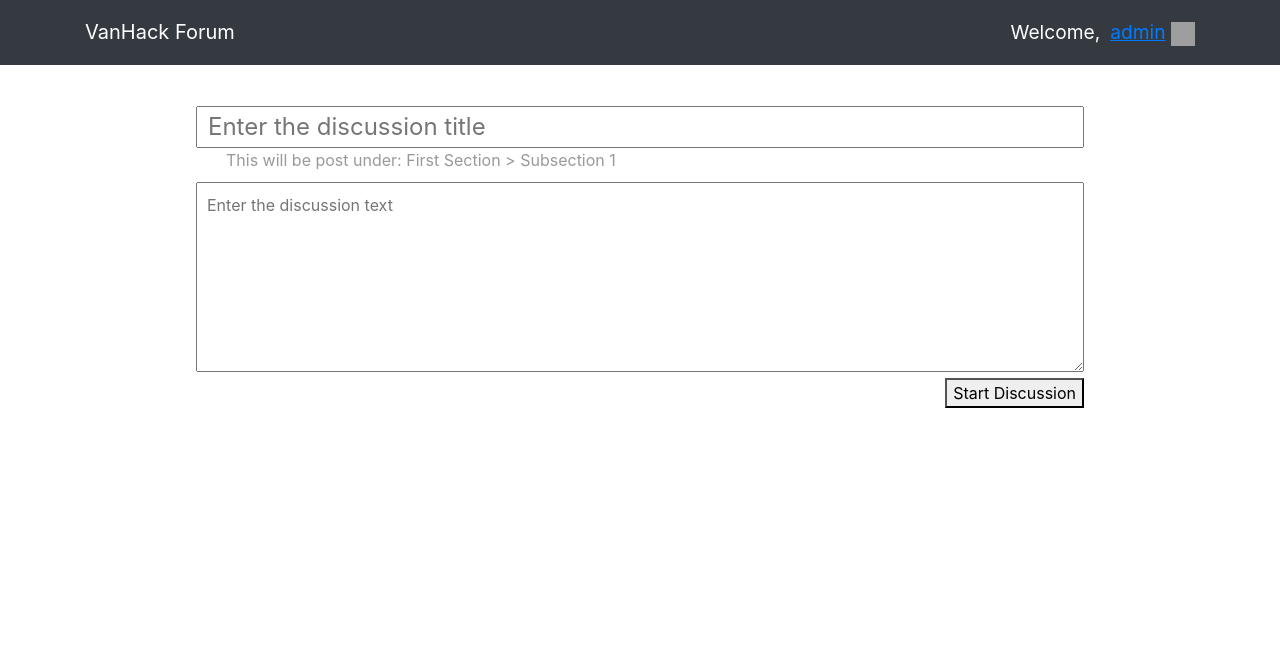
After one commit to guideo/VHForum, a Django app: a page that uses forum/templates/forum/newPost.html in a window 1280 px wide. The commit adds this page. Shown: the top 648 px of the page. Run offline with Django 3.2, Linux system fonts and the light colour scheme; a user stored in the database is signed in; data comes from the database, SQL or seed files in the repository; both versions use the stored data as it was after the commit; some libraries are stand-ins or nearby versions; grey boxes are pictures that could not be loaded.

Commit message:
Added New Post functionality; Improved signup form.

```diff
--- a/forum/static/css/custom.css
+++ b/forum/static/css/custom.css
@@ -177,5 +177,60 @@ body {
 	padding: 10px;
 	text-align: center;
 	position: relative;
+}
 
+#subsectionHeader{
+	position: relative;
+	margin-top: 20px;
+	padding-left: 20px;
+	margin-bottom: 30px;
 }
+
+#subsectionName{
+}
+
+#newPostButton{
+	position: absolute;
+	bottom: 0;
+	right: 0;
+	display: inline;
+}
+
+#newPostFormDiv{
+	position: relative;
+	margin-top: 50px;
+	text-align: center;
+}
+
+#newPostFormTitle{
+	display: inline-block;
+	width: 80%;
+	font-size: 1.5em;
+	padding-left: 10px;
+	padding-right: 10px;
+}
+
+#newPostFormHelpText{
+	display: inline-block;
+	text-align: left;
+	padding-left: 30px;
+	width: 80%;
+	margin-bottom: 10px;
+	color: #999999;
+}
+
+#newPostFormText{
+	display: inline-block;
+	padding: 10px;
+	width: 80%;
+}
+
+#newPostFormButton{
+	display: block;
+	position: absolute;
+	right: 10%;
+}
+
+#signUpFormDiv{
+	margin-top: 50px;
+}
--- /dev/null
+++ b/forum/templates/forum/newPost.html
@@ -0,0 +1,15 @@
+{% extends 'forum/base.html' %}
+
+{% block content %}
+{% if user.is_authenticated %}
+	<div id="newPostFormDiv">
+	<form method="post">
+	{% csrf_token %}
+		<input id="newPostFormTitle" name="title" type="text" placeholder="Enter the discussion title"></input>
+		<div id="newPostFormHelpText">This will be post under: {{ subsection.subsection_section }} > {{ subsection }}</div>
+		<textarea id="newPostFormText" name="text" rows="7" cols="100" placeholder="Enter the discussion text"></textarea>
+		<button id="newPostFormButton" type="submit" value="New Post">Start Discussion</button>
+	</form>
+	</div>
+{% endif %}
+{% endblock %}
--- a/forum/urls.py
+++ b/forum/urls.py
@@ -15,6 +15,7 @@ urlpatterns = [
 	path('user/<str:user_login>/', views.user, name='user'),
 	path('logout/', logout, {'next_page': '/forum/'}, name='logout'),
 	path('<int:subsection_id>/<str:subsection_title>/', views.subsection, name='subsection'),
+	path('<int:subsection_id>/<str:subsection_title>/newPost/', views.newPost, name='add new discussion'),
 	path('<int:subsection_id>/<str:subsection_title>/<int:post_id>/<str:post_title>/', views.post, name='post'),
 ]
 
--- a/forum/views.py
+++ b/forum/views.py
@@ -36,6 +36,24 @@ def addComment(request, subsection_id, subsection_title, post_id, post_title):
 	else:
 		print("You must login in order to add a new comment!")
 	return redirect('/forum')
+
+def newPost(request, subsection_id, subsection_title):
+	current_user = request.user
+	subsection = get_object_or_404(Subsection, id=subsection_id)
+	if request.user.is_authenticated:
+		if request.method == 'POST':
+			print("###POST###")
+			title = request.POST['title']
+			text = request.POST['text']
+			new_post = Post(post_title=title, post_text=text, post_user=current_user, post_subsection=subsection)
+			new_post.save()
+			new_post.refresh_from_db()
+			print(new_post)
+			#return redirect('forum/' + subsection_id + '/' + subsection_title + '/' + new_post.id + '/' + new_post.title + '/')
+			return render(request, 'forum/post.html', {'post': new_post})
+	else:
+		print("You must login in order to add a new comment!")
+	return render(request, 'forum/newPost.html', {'subsection': subsection})
 
 def signup(request):
 	if request.method == 'POST':
```
Also changed, not shown: forum/templates/forum/signup.html (+7 -5 lines), forum/templates/forum/subsection.html (+7 -0 lines), db.sqlite3.
